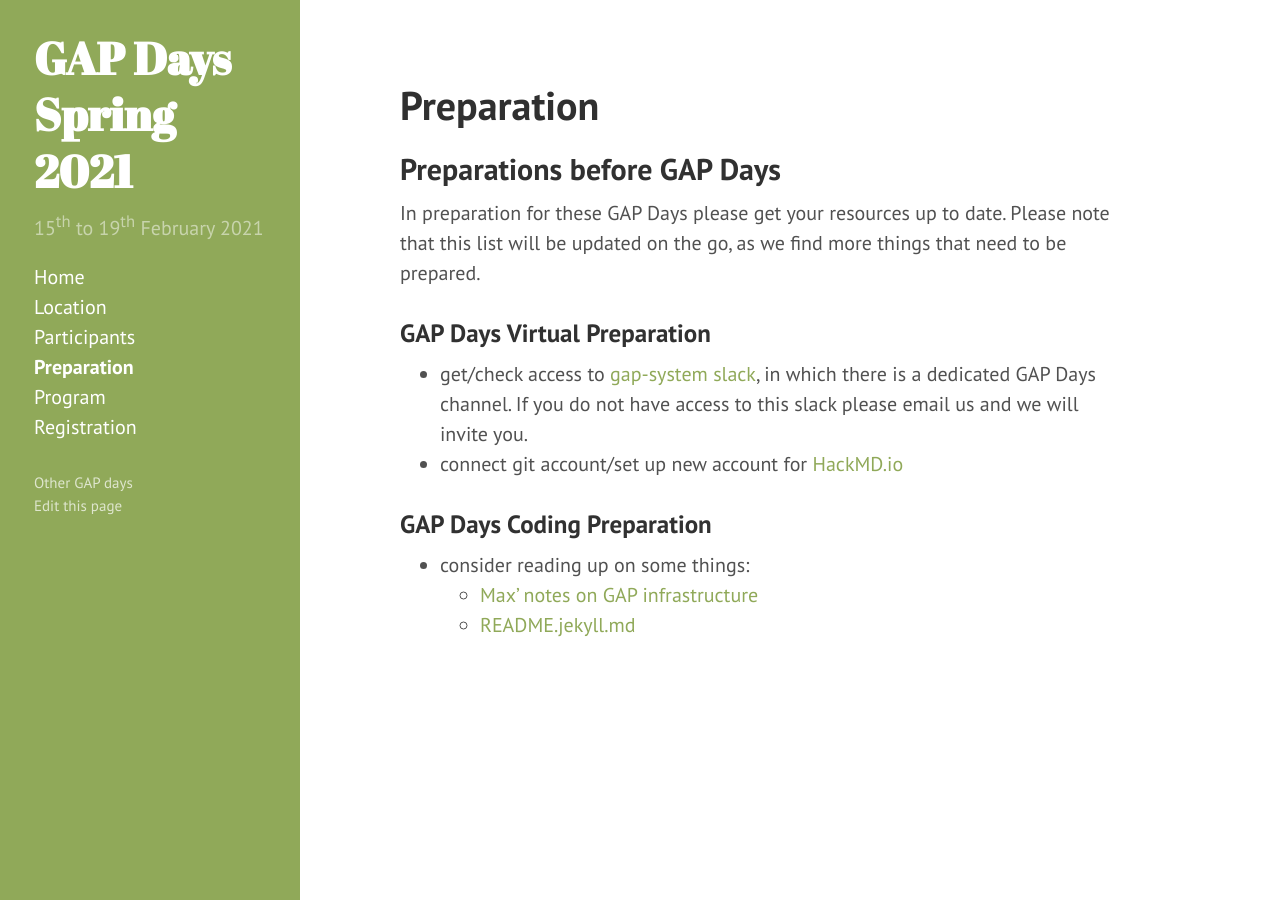
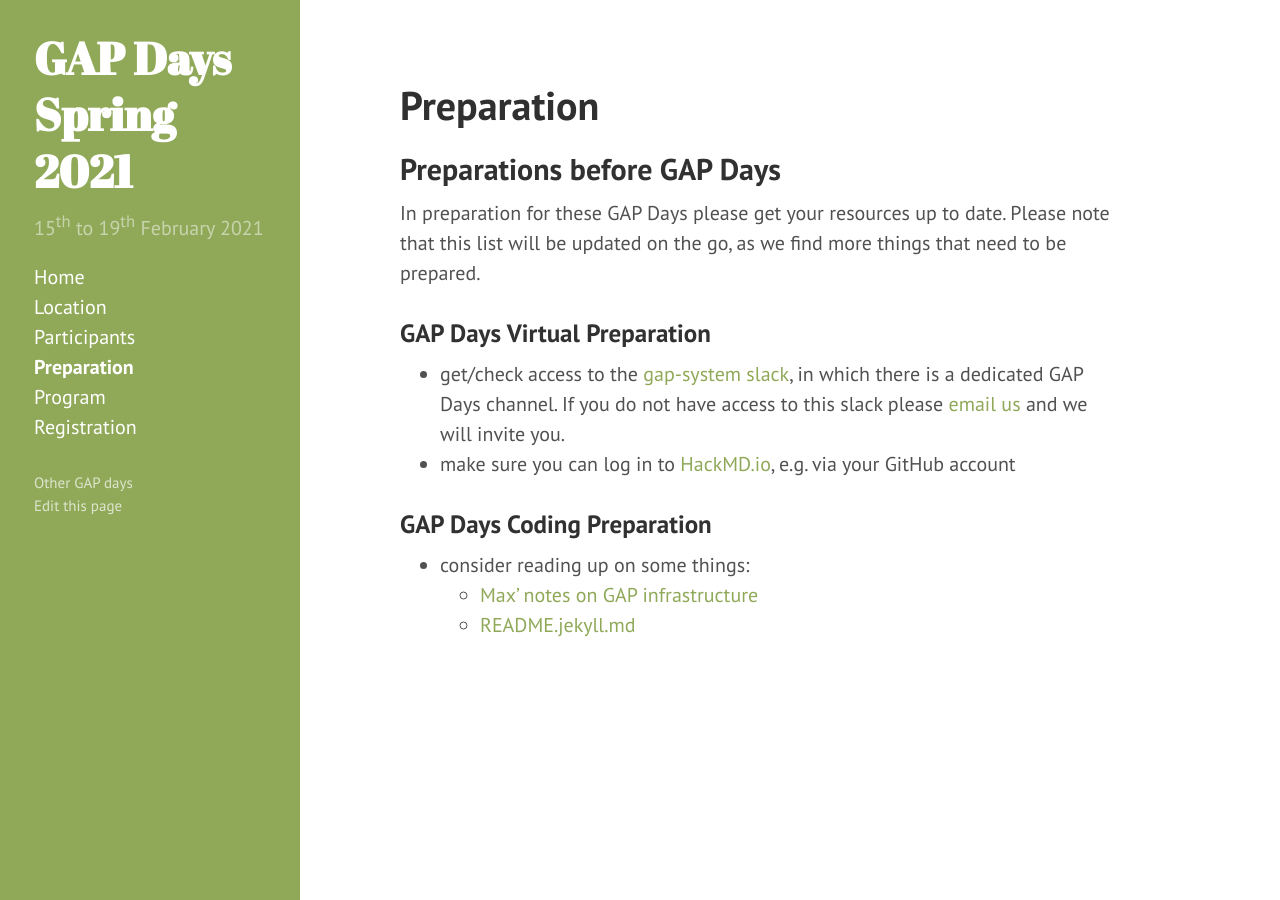
Before and after one commit to gapdays/gapdays2021-spring, a Jekyll site: the page built from preparation.md, in a window 1280 px wide. Built offline with Jekyll 4.4.1, drawn with Linux system fonts in a browser that asks for light colours.

```diff
--- a/_config.yml
+++ b/_config.yml
@@ -12,6 +12,6 @@ description:      '15<sup>th</sup> to 19<sup>th</sup> February 2021'
 location:         'Virtual/Remote/Home Offices'
 url:              https://www.gapdays.de
 baseurl:          /gapdays2021-spring
-
+email:            gapdays2021-spring@gapdays.de
 
 exclude: [ "LICENSE.hyde.md", "README.hyde.md", "program.aux", "program.log", "program.out", "program.tex", "misc" ]
--- a/preparation.md
+++ b/preparation.md
@@ -8,8 +8,9 @@ In preparation for these GAP Days please get your resources up to date.
 Please note that this list will be updated on the go, as we find more things that need to be prepared.
 
 ### GAP Days Virtual Preparation
-- get/check access to [gap-system slack](https://gap-system.slack.com), in which there is a dedicated GAP Days channel. If you do not have access to this slack please email us and we will invite you.
-- connect git account/set up new account for [HackMD.io](https://hackmd.io)
+- get/check access to the [gap-system slack](https://gap-system.slack.com), in which there is a dedicated GAP Days channel.
+If you do not have access to this slack please [email us](mailto:{{site.email}}) and we will invite you.
+- make sure you can log in to [HackMD.io](https://hackmd.io), e.g. via your GitHub account
 
 ### GAP Days Coding Preparation
 - consider reading up on some things:
```
Also changed, not shown: index.md (+3 -3 lines), program.md (+4 -2 lines), registration.md (+3 -4 lines).
